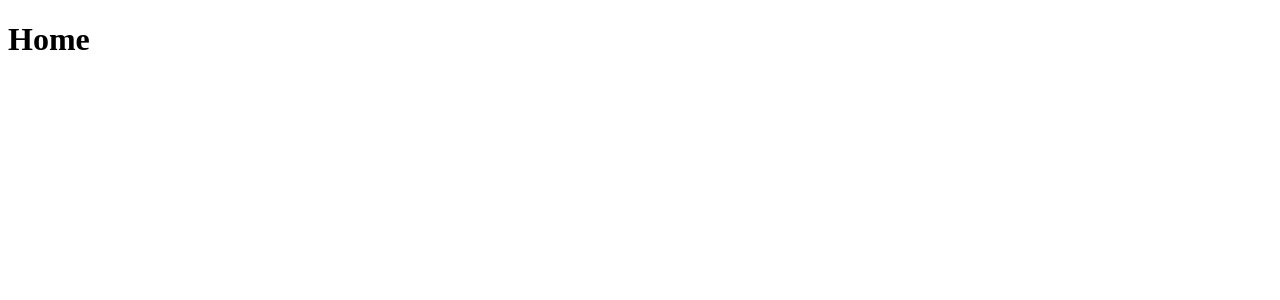
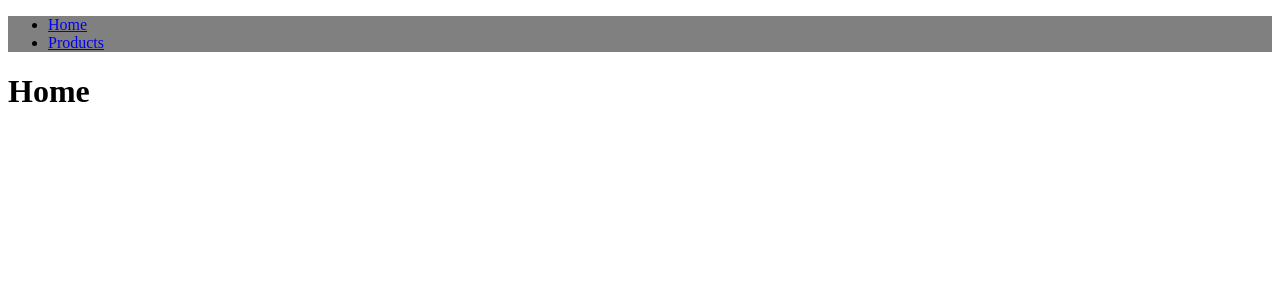
Before and after one commit to german970814/bradleycorp, a React app: page / in a window 1280 px wide. Shown: the top 300 px of the page. Built offline with nearby package versions, Linux system fonts and the light colour scheme.

Commit message:
reorganise components

```diff
--- /dev/null
+++ b/src/components/App/App.js
@@ -0,0 +1,18 @@
+import React, { Component } from 'react'
+import Header from '../Header/Header'
+import Main from '../Main/Main'
+
+// import style from './App.scss'
+
+class App extends Component {
+  render () {
+    return (
+      <div>
+        <Header />
+        <Main />
+      </div>
+    )
+  }
+}
+
+export default App
--- /dev/null
+++ b/src/components/Header/Header.js
@@ -0,0 +1,18 @@
+import React from 'react'
+import { Link } from 'react-router-dom'
+import style from './Header.scss'
+
+const Header = () => {
+  return (
+    <header className={style.header}>
+      <nav>
+        <ul>
+          <li><Link to='/'>Home</Link></li>
+          <li><Link to='/products'>Products</Link></li>
+        </ul>
+      </nav>
+    </header>
+  )
+}
+
+export default Header
--- /dev/null
+++ b/src/components/Header/Header.scss
@@ -0,0 +1,4 @@
+.header {
+  width: 100%;
+  background: grey;
+}
--- a/src/index.js
+++ b/src/index.js
@@ -2,7 +2,7 @@ import React from 'react'
 import ReactDOM from 'react-dom'
 import { BrowserRouter } from 'react-router-dom'
 
-import App from './containers/App/App'
+import App from './components/App/App'
 
 ReactDOM.render(
   <BrowserRouter>
```
Also changed, not shown: src/components/Main/Main.js (renamed from src/containers/App/App.js, +4 -4 lines), src/components/App/App.scss (renamed from src/containers/App/App.scss), src/components/Home/Home.js (renamed from src/containers/Home/Home.js).
